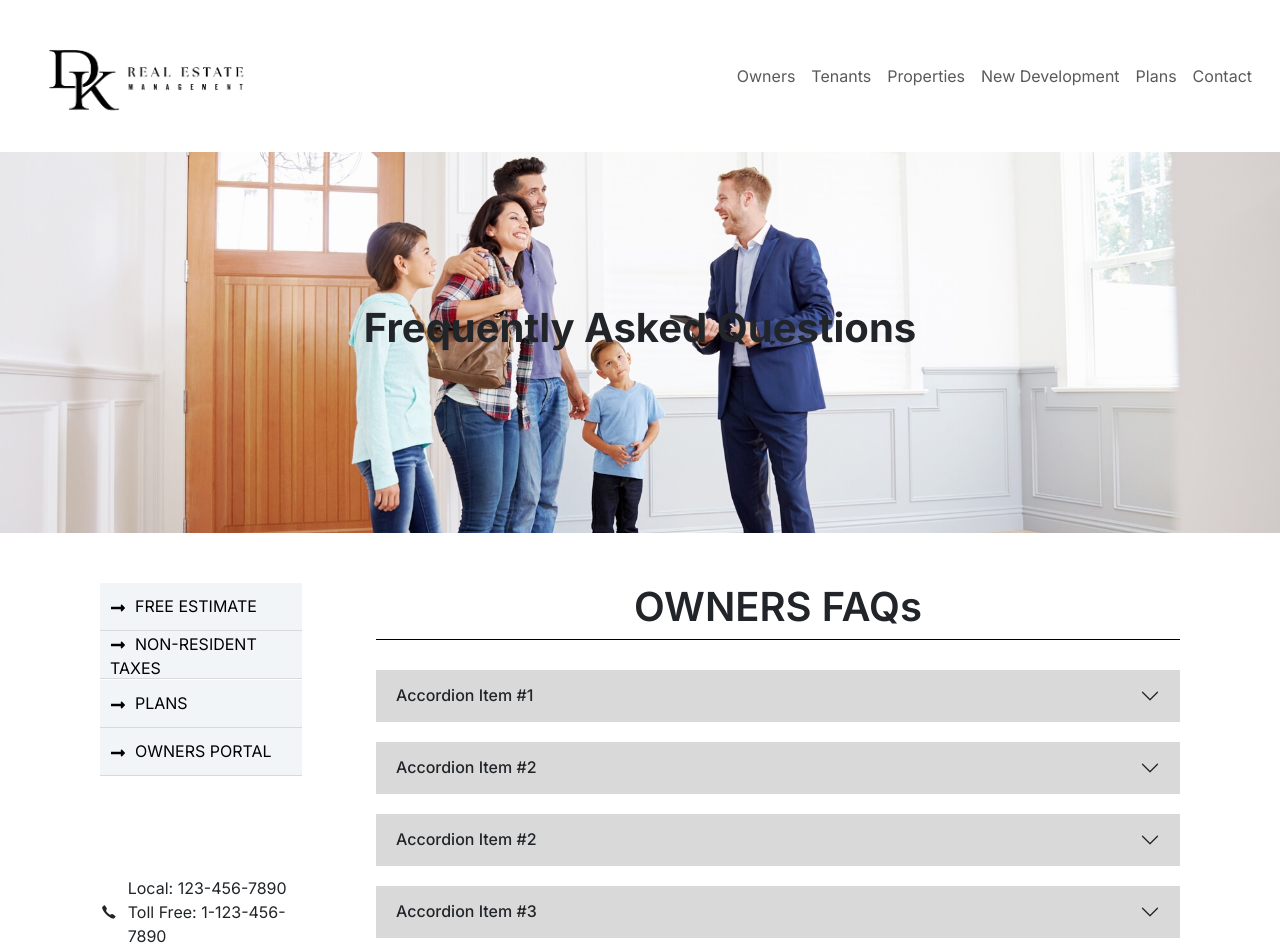
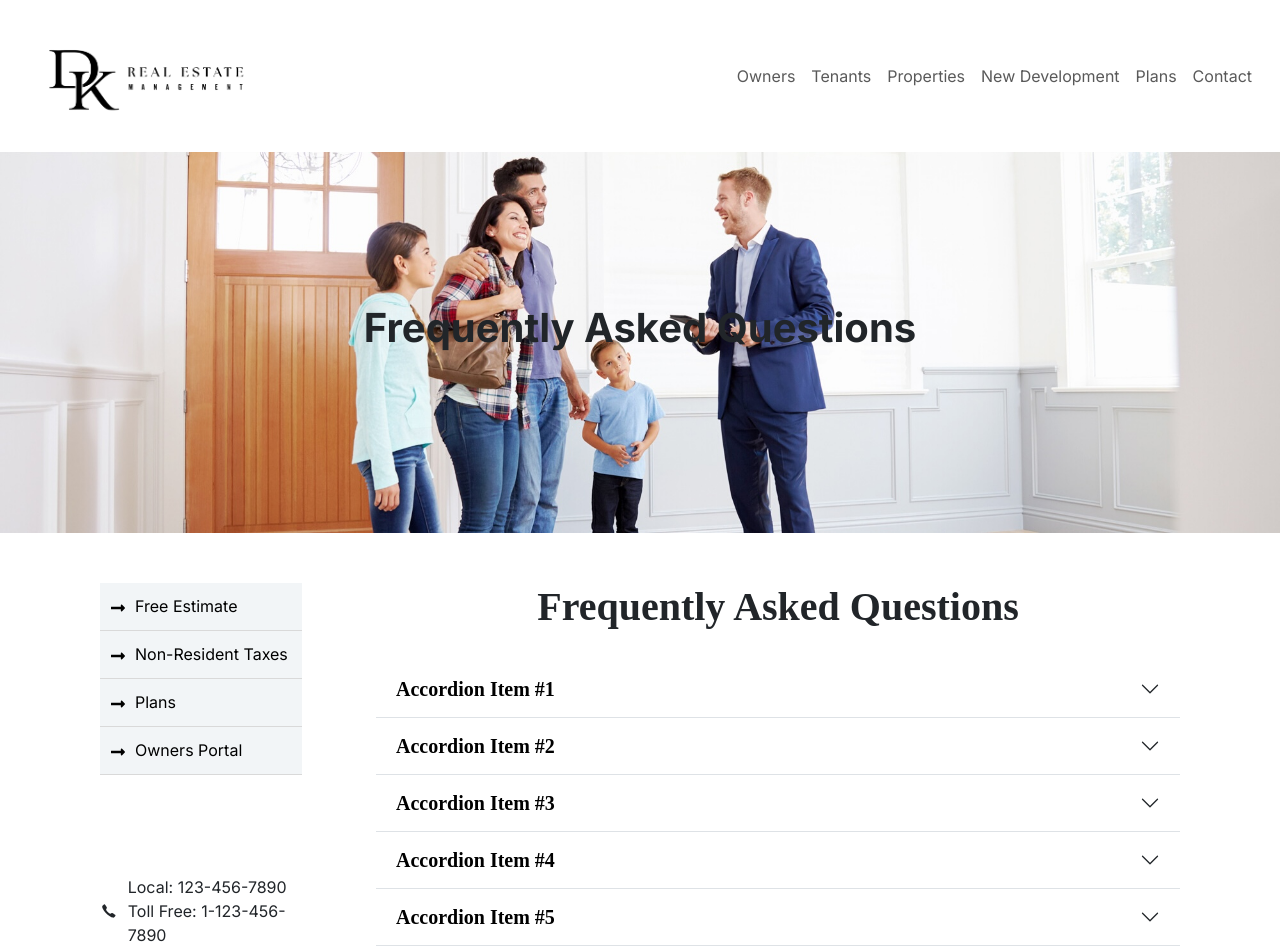
Before and after one commit to mirimkim00/DK-RealEstate, a Next.js app: page /faq-owners in a window 1280 px wide. Shown: the top 952 px of the page. Built offline with nearby package versions, Linux system fonts and the light colour scheme.

Commit message:
updated owners-faq

```diff
--- a/pages/faq-owners.js
+++ b/pages/faq-owners.js
@@ -8,6 +8,16 @@ import Image from 'next/image';
 import { Col, Row } from 'react-bootstrap';
 
 export default function FaqOwners() {
+    const accordionData = [
+        { key: 1 },
+        { key: 2 },
+        { key: 3 },
+        { key: 4 },
+        { key: 5 },
+        { key: 6 },
+        { key: 7 },
+    ];
+
     return (
         <main id={styles.faqOwners}>
             <div className={styles.hero}>
@@ -26,19 +36,19 @@ export default function FaqOwners() {
                         <div className={styles.sidebar}>
                             <button>
                                 <FaLongArrowAltRight />
-                                &nbsp; FREE ESTIMATE
+                                &nbsp; Free Estimate
                             </button>
                             <button>
                                 <FaLongArrowAltRight />
-                                &nbsp; NON-RESIDENT TAXES
+                                &nbsp; Non-Resident Taxes
                             </button>
                             <button>
                                 <FaLongArrowAltRight />
-                                &nbsp; PLANS
+                                &nbsp; Plans
                             </button>
                             <button>
                                 <FaLongArrowAltRight />
-                                &nbsp; OWNERS PORTAL
+                                &nbsp; Owners Portal
                             </button>
                         </div>
 
@@ -67,11 +77,12 @@ export default function FaqOwners() {
                     </Col>
                     <Col>
                         <div className={styles.faq}>
-                            <h1>OWNERS FAQs</h1>
+                            <h1>Frequently Asked Questions</h1>
                         </div>
                         <Accordion className={styles.faqItems}>
-                            <Accordion.Item eventKey="0">
-                                <Accordion.Header className={styles.question}>Accordion Item #1</Accordion.Header>
+                            {accordionData.map((item) => (
+                                <Accordion.Item eventKey={item.key} key={item.key}>
+                                    <Accordion.Header className={styles.question}>Accordion Item #{item.key}</Accordion.Header>
                                     <Accordion.Body>
                                         Lorem ipsum dolor sit amet, consectetur adipiscing elit, sed do
                                         eiusmod tempor incididunt ut labore et dolore magna aliqua. Ut enim ad
@@ -82,66 +93,7 @@ export default function FaqOwners() {
                                         culpa qui officia deserunt mollit anim id est laborum.
                                     </Accordion.Body>
                                 </Accordion.Item>
-                            <Accordion.Item eventKey="1">
-                                <Accordion.Header className={styles.question}>Accordion Item #2</Accordion.Header>
-                                <Accordion.Body>
-                                    Lorem ipsum dolor sit amet, consectetur adipiscing elit, sed do
-                                    eiusmod tempor incididunt ut labore et dolore magna aliqua. Ut enim ad
-                                    minim veniam, quis nostrud exercitation ullamco laboris nisi ut
-                                    aliquip ex ea commodo consequat. Duis aute irure dolor in
-                                    reprehenderit in voluptate velit esse cillum dolore eu fugiat nulla
-                                    pariatur. Excepteur sint occaecat cupidatat non proident, sunt in
-                                    culpa qui officia deserunt mollit anim id est laborum.
-                                </Accordion.Body>
-                            </Accordion.Item>
-                            <Accordion.Item eventKey="2">
-                                <Accordion.Header className={styles.question}>Accordion Item #2</Accordion.Header>
-                                <Accordion.Body>
-                                    Lorem ipsum dolor sit amet, consectetur adipiscing elit, sed do
-                                    eiusmod tempor incididunt ut labore et dolore magna aliqua. Ut enim ad
-                                    minim veniam, quis nostrud exercitation ullamco laboris nisi ut
-                                    aliquip ex ea commodo consequat. Duis aute irure dolor in
-                                    reprehenderit in voluptate velit esse cillum dolore eu fugiat nulla
-                                    pariatur. Excepteur sint occaecat cupidatat non proident, sunt in
-                                    culpa qui officia deserunt mollit anim id est laborum.
-                                </Accordion.Body>
-                            </Accordion.Item>
-                            <Accordion.Item eventKey="3">
-                                <Accordion.Header className={styles.question}>Accordion Item #3</Accordion.Header>
-                                <Accordion.Body>
-                                    Lorem ipsum dolor sit amet, consectetur adipiscing elit, sed do
-                                    eiusmod tempor incididunt ut labore et dolore magna aliqua. Ut enim ad
-                                    minim veniam, quis nostrud exercitation ullamco laboris nisi ut
-                                    aliquip ex ea commodo consequat. Duis aute irure dolor in
-                                    reprehenderit in voluptate velit esse cillum dolore eu fugiat nulla
-                                    pariatur. Excepteur sint occaecat cupidatat non proident, sunt in
-                                    culpa qui officia deserunt mollit anim id est laborum.
-                                </Accordion.Body>
-                            </Accordion.Item>
-                            <Accordion.Item eventKey="4">
-                                <Accordion.Header className={styles.question}>Accordion Item #4</Accordion.Header>
-                                <Accordion.Body>
-                                    Lorem ipsum dolor sit amet, consectetur adipiscing elit, sed do
-                                    eiusmod tempor incididunt ut labore et dolore magna aliqua. Ut enim ad
-                                    minim veniam, quis nostrud exercitation ullamco laboris nisi ut
-                                    aliquip ex ea commodo consequat. Duis aute irure dolor in
-                                    reprehenderit in voluptate velit esse cillum dolore eu fugiat nulla
-                                    pariatur. Excepteur sint occaecat cupidatat non proident, sunt in
-                                    culpa qui officia deserunt mollit anim id est laborum.
-                                </Accordion.Body>
-                            </Accordion.Item>
-                            <Accordion.Item eventKey="5">
-                                <Accordion.Header className={styles.question}>Accordion Item #5</Accordion.Header>
-                                <Accordion.Body>
-                                    Lorem ipsum dolor sit amet, consectetur adipiscing elit, sed do
-                                    eiusmod tempor incididunt ut labore et dolore magna aliqua. Ut enim ad
-                                    minim veniam, quis nostrud exercitation ullamco laboris nisi ut
-                                    aliquip ex ea commodo consequat. Duis aute irure dolor in
-                                    reprehenderit in voluptate velit esse cillum dolore eu fugiat nulla
-                                    pariatur. Excepteur sint occaecat cupidatat non proident, sunt in
-                                    culpa qui officia deserunt mollit anim id est laborum.
-                                </Accordion.Body>
-                            </Accordion.Item>
+                            ))}
                         </Accordion>
                     </Col>
                 </Row>
--- a/styles/Owners.module.css
+++ b/styles/Owners.module.css
@@ -20,6 +20,10 @@
   right: 0;
 }
 
+.faqSection {
+  font-family: "Merriweather", serif;
+}
+
 /* FAQ */
 .faqMain {
   justify-content: space-between;
@@ -28,6 +32,7 @@
 /* FAQ - sidebar */
 .sidebar {
   margin-bottom: 100px;
+  font-family: "Inter", sans-serif;
 }
 
 .sidebar button {
@@ -50,6 +55,10 @@
 }
 
 /* FAQ - contact info */
+.contactInfo {
+  font-family: "Inter", sans-serif;
+}
+
 .contactInfo div {
   width: 80%;
   display: flex;
@@ -69,7 +78,6 @@
 
 /* FAQ - faq */
 .faq {
-  border-bottom: 1px solid #000;
   margin-bottom: 30px;
 }
 
@@ -78,19 +86,40 @@
   font-weight: 600;
 }
 
-.faqItems > * {
+.faqItems button:not(.collapsed) {
+  background-color: #fff;
+}
+
+/* .accordion-item */
+.faqItems div {
   border: none;
-  --bs-accordion-border-color: transparent !important;
+}
+
+.faqItems div:first-of-type,
+.faqItems div:last-of-type {
+  border-radius: 0px;
+}
+
+.faqItems div button {
+  font-weight: bold;
+  font-size: 20px;
+}
+
+.faqItems div button:not(.collapsed) {
+  color: black;
+}
+
+.faqItems div button:active {
+  color: black;
+}
+
+.faqItems div button:focus {
+  box-shadow: none;
+  border-color: rgba(0, 0, 0, 0.125);
 }
 
 .question {
-  --bs-accordion-inner-border-radius: 0;
-}
-
-.question button {
-  background-color: #d9d9d9;
-  margin-bottom: 20px;
-  font-weight: 500;
+  border-bottom: #dee2e6 solid 1px;
 }
 
 @media screen and (max-width: 1024px) {
```
Lines whose indentation alone changed are shown as unchanged.
